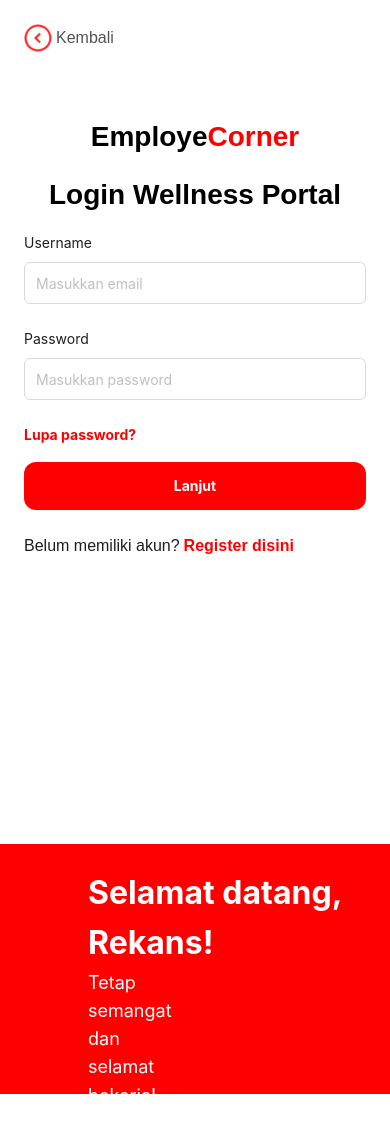
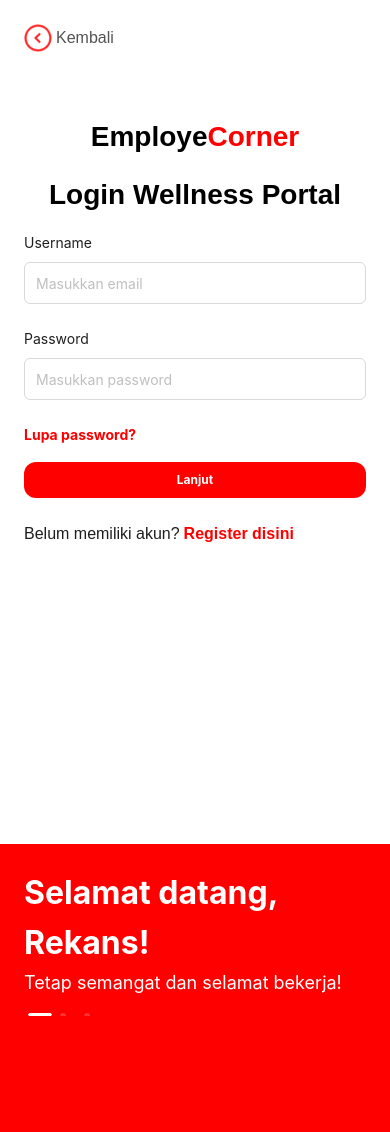
Before and after one commit to chrlxnm/tw-ui, a React (Create React App) app: page /login in a window 390 px wide. Shown: the top 1132 px of the page. Built offline with nearby package versions, Linux system fonts and the light colour scheme.

Commit message:
fix mobile view

```diff
--- a/src/components/Button/index.js
+++ b/src/components/Button/index.js
@@ -5,21 +5,27 @@ export const ButtonPrimary = styled(Button)`
   height: 48px;
   border-radius: 12px;
   border: unset;
-    background-color: #FF0000;
+  background-color: #ff0000;
   &.ant-btn-default:not(:disabled):not(.ant-btn-disabled):hover {
     border-color: #fd4646;
     color: #fd4646;
     background-color: #fd4646;
   }
-    &.ant-btn >span {
+  &.ant-btn > span {
     font-weight: 700;
     color: white;
   }
-`
+  @media screen and (max-width: 768px) {
+    height: 36px;
+    span {
+      font-size: 12px;
+    }
+  }
+`;
 export const ButtonSecondary = styled(Button)`
   height: 48px;
   border-radius: 12px;
-    border: 2px solid #FF0000;
+  border: 2px solid #ff0000;
   background-color: white;
   &.ant-btn-default:not(:disabled):not(.ant-btn-disabled):hover {
     border-color: #f95e5e;
@@ -29,8 +35,14 @@ export const ButtonSecondary = styled(Button)`
   &.ant-btn-default:not(:disabled):not(.ant-btn-disabled):hover > span {
     color: #f95e5e;
   }
-    &.ant-btn >span {
+  &.ant-btn > span {
     font-weight: 700;
-        color: #FF0000;
+    color: #ff0000;
   }
-`
+  @media screen and (max-width: 768px) {
+    height: 36px;
+    span {
+      font-size: 12px;
+    }
+  }
+`;
--- a/src/pages/LoginPage/index.js
+++ b/src/pages/LoginPage/index.js
@@ -29,14 +29,14 @@ const LoginPage = () => {
   return (
     <Wrapper>
       <LeftWrapper>
-        <Carousel autoplay className="ml-[4rem]">
+        <Carousel autoplay>
           <div className="grid w-[60%]">
             <BigTitle>
               Selamat datang, Rekans!
             </BigTitle>
-            <p className="w-[25%] text-[18px] text-white">
+            <Description>
               Tetap semangat dan selamat bekerja!
-            </p>
+            </Description>
           </div>
           <BigTitle>Mari semangat!</BigTitle>
           <BigTitle>Bekerja</BigTitle>
@@ -115,12 +115,18 @@ const LeftWrapper = styled.div`
   background-color: red;
   padding: 48px 48px 24px 24px;
   height: 100vh;
+  .ant-carousel{
+    margin-left: 4rem;
+  }
   @media screen and (max-width: 768px) {
     width: 100vw;
     order: 2;
     padding: 12px;
-    height: 250px;
+    height: 300px;
     padding: 24px;
+    .ant-carousel{
+      margin-left: unset;
+    }
   }
 `;
 
@@ -142,6 +148,14 @@ const BigTitle = styled.p`
   color: white;
   @media screen and (max-width: 768px) {
     font-size: 32px;
+  }
+`;
+const Description = styled.p`
+  font-size: 18px;
+  color: white;
+  width: 25%;
+  @media screen and (max-width: 768px) {
+    width: 100%;
   }
 `;
 
```
Lines whose indentation alone changed are shown as unchanged.
